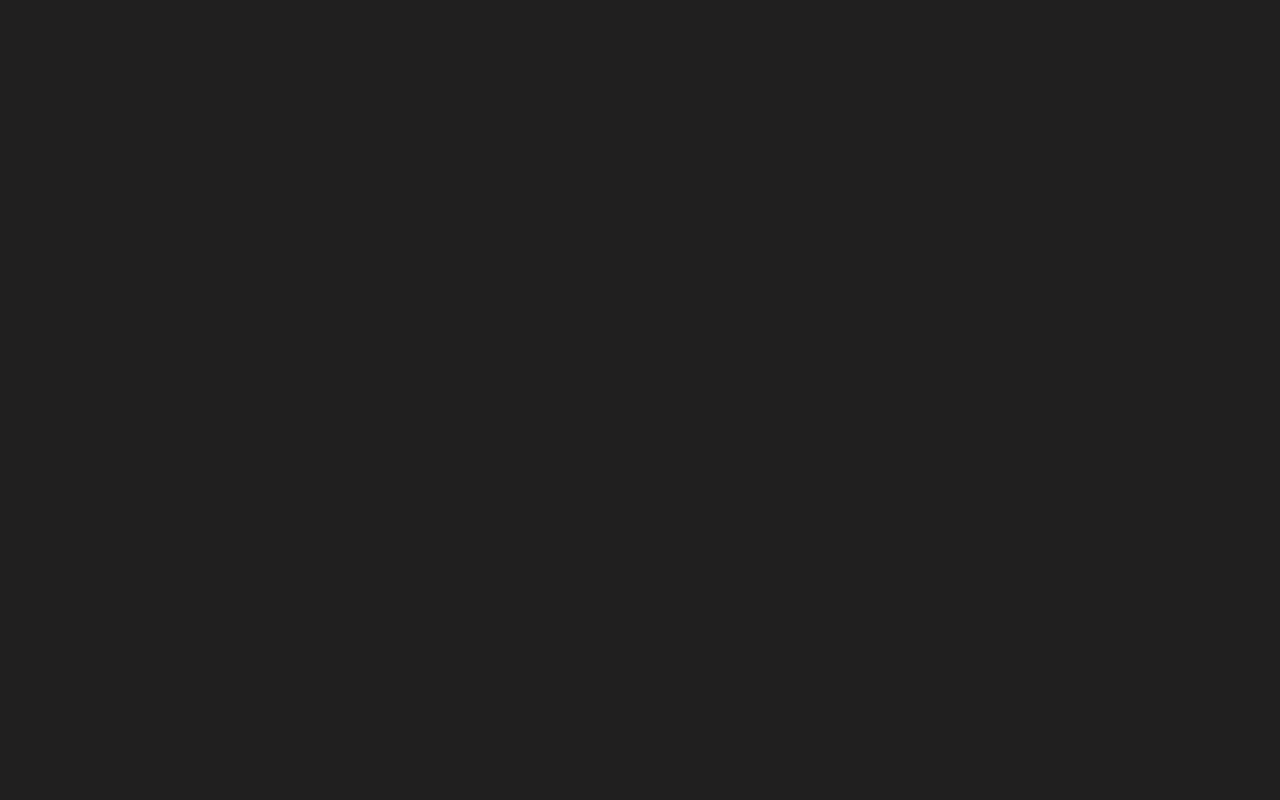
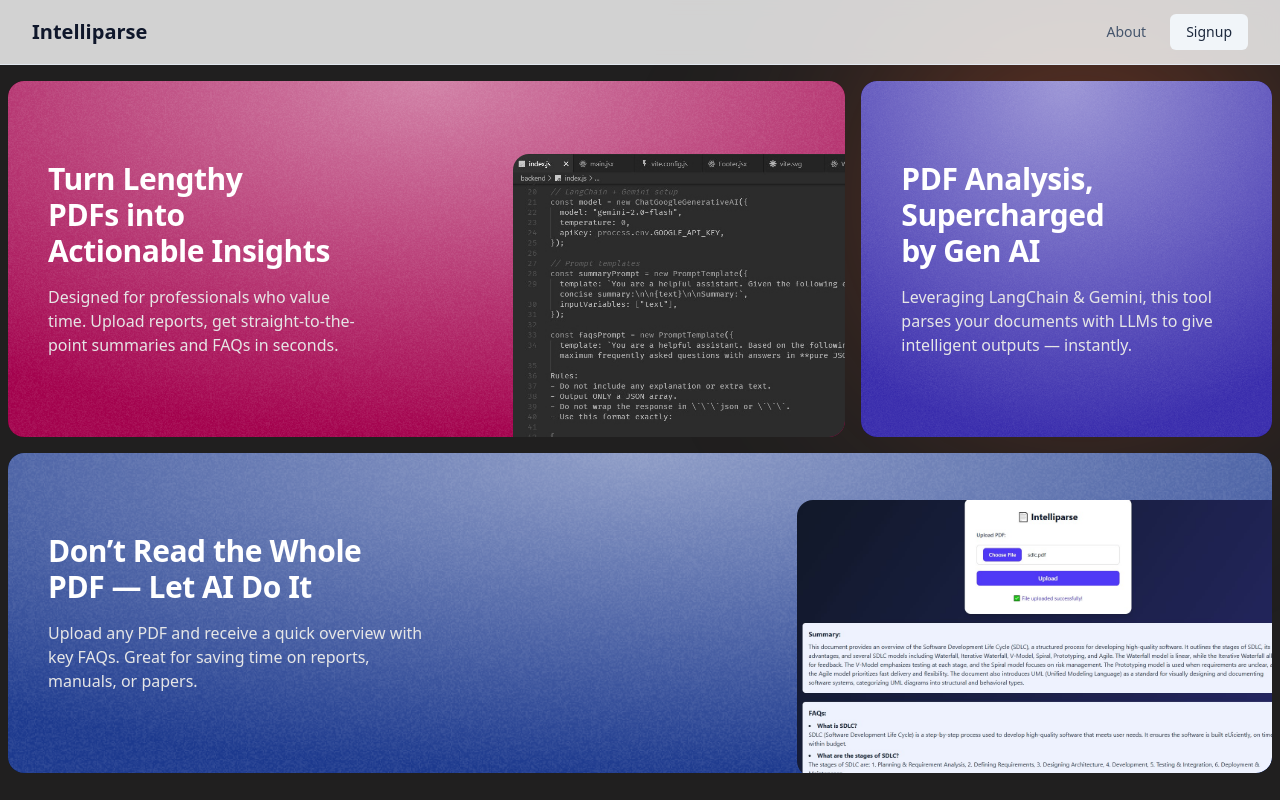
Before and after one commit to icodervivek/intelliparse, a React (Vite) app in the folder frontend/: page /about in a window 1280 px wide. Before the commit this address had no page. Shown: the top 800 px of the page. Built offline with nearby package versions, Linux system fonts and the light colour scheme.

Commit message:
feat: added about component

```diff
--- /dev/null
+++ b/frontend/src/About.jsx
@@ -0,0 +1,17 @@
+import Footer from "./Footer";
+import Navbar from "./Navbar";
+import { WobbleCardDemo } from "./WobbleCardDemo";
+
+const About = () => {
+  return (
+    <>
+      <Navbar />
+      <div className="my-2">
+        <WobbleCardDemo />
+      </div>
+      <Footer />
+    </>
+  );
+};
+
+export default About;
--- a/frontend/src/App.jsx
+++ b/frontend/src/App.jsx
@@ -10,11 +10,6 @@ const App = () => {
     <>
       <SeraUIHero />
       <WobbleCardDemo />
-      {/* <div className='flex justify-center'>
-        <MeteorsDemo />
-
-        </div> */}
-
       <Footer />
     </>
   );
--- a/frontend/src/Navbar.jsx
+++ b/frontend/src/Navbar.jsx
@@ -79,7 +79,7 @@ const Navbar = () => {
               ) : (
                 <>
                   <HashLink
-                    to="#about"
+                    to="/about"
                     className="text-sm font-medium text-slate-600 hover:text-slate-900 dark:text-slate-300 dark:hover:text-white transition-colors"
                   >
                     About
@@ -132,7 +132,7 @@ const Navbar = () => {
               ) : (
                 <>
                   <HashLink
-                    to="#about"
+                    to="/about"
                     className="block text-base font-medium text-slate-700 dark:text-slate-300 hover:text-slate-900 dark:hover:text-white"
                   >
                     About
--- a/frontend/src/SeraUIHero.jsx
+++ b/frontend/src/SeraUIHero.jsx
@@ -88,7 +88,7 @@ const SeraUIHero = () => {
                     }}
                   />
                   <Link
-                    to="/signin"
+                    to="/signup"
                     className="relative z-10 inline-flex items-center justify-center w-full h-full px-8 py-3 text-gray-900 dark:text-white bg-white dark:bg-slate-800 rounded-full group-hover:bg-gray-100 dark:group-hover:bg-gray-800 transition-colors duration-300 cursor-pointer"
                   >
                     Get Started Free
--- a/frontend/src/main.jsx
+++ b/frontend/src/main.jsx
@@ -8,6 +8,7 @@ import Signup from "./Signup.jsx";
 import Signin from "./Signin.jsx";
 import Formpage from "./Formpage.jsx";
 import ProtectedRoute from "./ProtectedRoute.jsx";
+import About from "./About.jsx";
 
 createRoot(document.getElementById("root")).render(
   <BrowserRouter>
@@ -15,6 +16,7 @@ createRoot(document.getElementById("root")).render(
       <Route path="/" element={<App />} />
       <Route path="/signup" element={<Signup />} />
       <Route path="/signin" element={<Signin />} />
+      <Route path="/about" element={<About />} />
       <Route
         path="/form"
         element={
```
